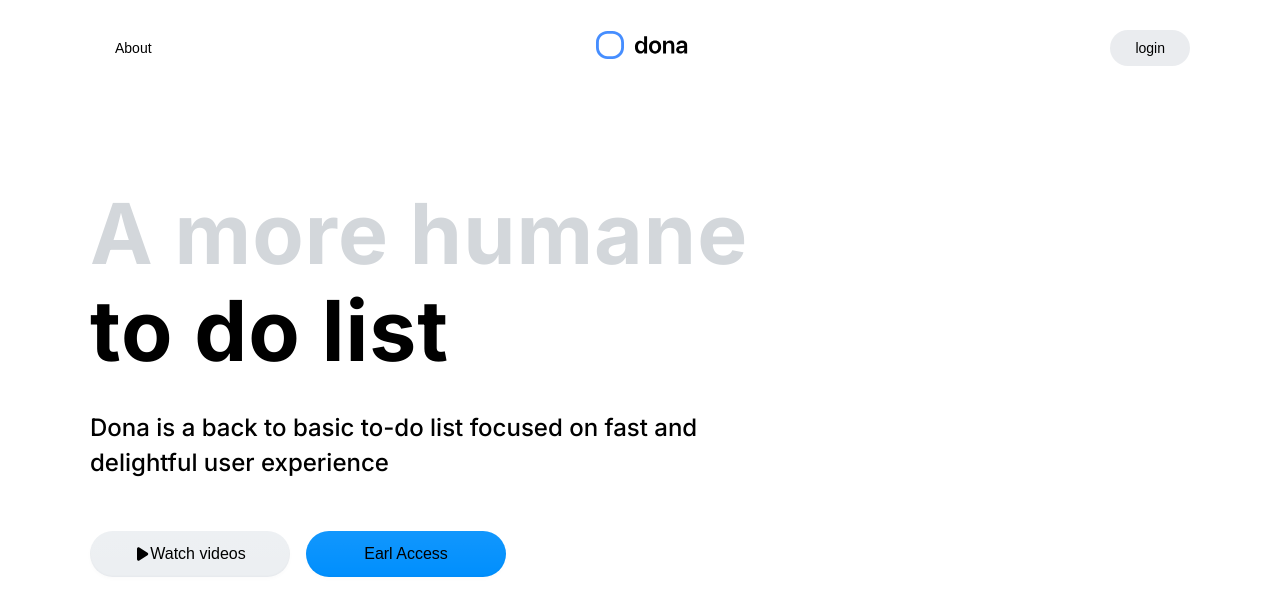
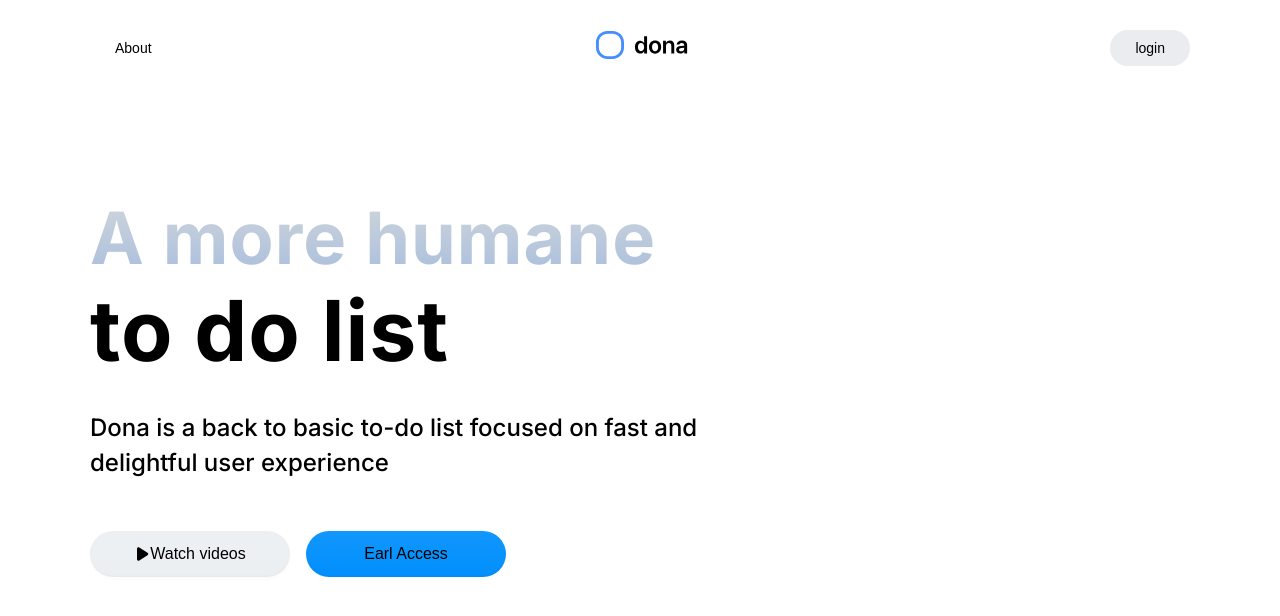
Before and after one commit to sharibeast/dona.ai-clone, a Next.js app: page / in a window 1280 px wide. Shown: the top 616 px of the page. Built offline with nearby package versions, Linux system fonts and the light colour scheme.

Commit message:
feat: text-gradient color

```diff
--- a/components/HeroSection.tsx
+++ b/components/HeroSection.tsx
@@ -38,29 +38,11 @@
   }
 `;
 const Span = styled.span`
-  color: #d3d7db;
-  /* color: linear-gradient(to right, rgb(211, 215, 219) 50%, rgba(179, 207, 255, 0.7) 100%); */
-  display: inline;
-  /* -webkit-text-fill-color: transparent; */
-  line-height: 1.1;
-  /* margin-bottom: -4px; */
-  /* background: linear-gradient(to right, rgb(211, 215, 219) 50%, rgba(179, 207, 255, 0.7) 100%) text
-    rgb(120, 128, 136); */
-  /* background-image: linear-gradient(
-    to right,
-    rgb(211, 215, 219) 50%,
-    rgba(179, 207, 255, 0.7) 100% */
-  /* ); */
-  /* font-size: 40px; */
-  /* background-position-x: initial; */
-  /* background-position-y: initial; */
-  /* background-size: initial; */
-  /* background-repeat-x: initial; */
-  /* background-repeat-y: initial; */
-  /* background-attachment: initial; */
-  /* background-origin: initial; */
-  background-clip: text;
-  /* background-color: rgb(120, 128, 136); */
+  // color: #d3d7db;
+  font-size: 72px;
+  background: -webkit-linear-gradient(#D2D7DB, #A7BDDD);
+  -webkit-background-clip: text;
+  -webkit-text-fill-color: transparent;
 `;
 
 const ButtonContainer = styled.section`
```
